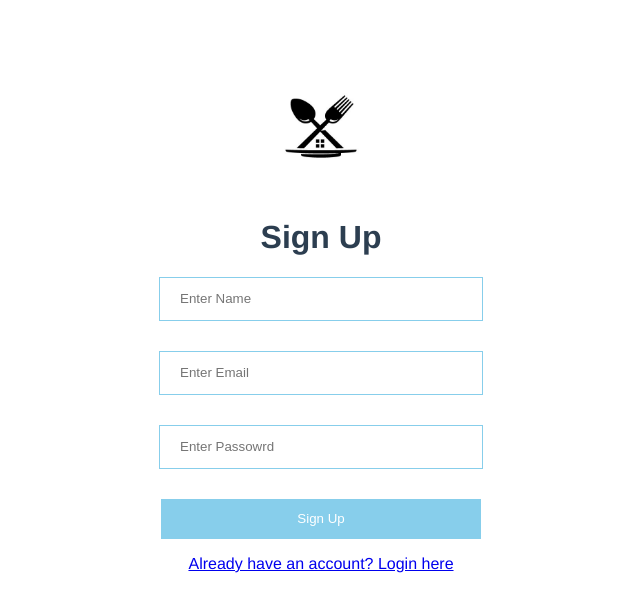
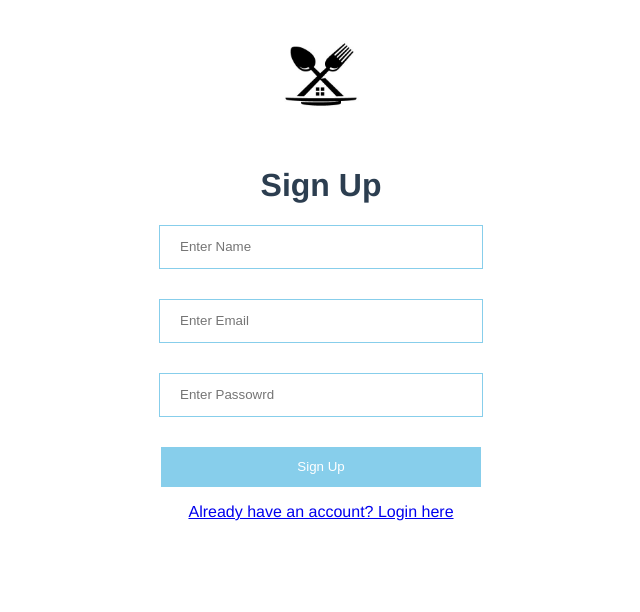
Before and after one commit to Diksha1312/Restaurant-Project, a Vue app: page /sign-up in a window 1280 px wide. Shown: the top 612 px of the page, without its empty margins (319-959 px from the left). Built offline with nearby package versions, Linux system fonts and the light colour scheme.

Commit message:
update routes for login page and add header page

```diff
--- a/src/App.vue
+++ b/src/App.vue
@@ -15,7 +15,6 @@ export default {
   -moz-osx-font-smoothing: grayscale;
   text-align: center;
   color: #2c3e50;
-  margin-top: 60px;
 }
 .logo {
     width: 200px;
--- /dev/null
+++ b/src/components/header.vue
@@ -0,0 +1,14 @@
+<template>
+    <div>
+
+    </div>
+</template>
+<script>
+export default {
+    name: 'HeaderPage',
+}
+</script>
+
+<style>
+
+</style>
--- a/src/components/home.vue
+++ b/src/components/home.vue
@@ -1,11 +1,16 @@
 <template>
+    <HeaderPage />
     <h1>Welcome to Your Vue.js App</h1>
     <img alt="Vue logo" src="../assets/logo.png">
 </template>
 
 <script>
+import HeaderPage from './header.vue';
 export default {
     name: 'HomePage',
+    components: {
+        HeaderPage
+    },
     mounted() {
         const user = localStorage.getItem('user');
         if (!user) {
```
